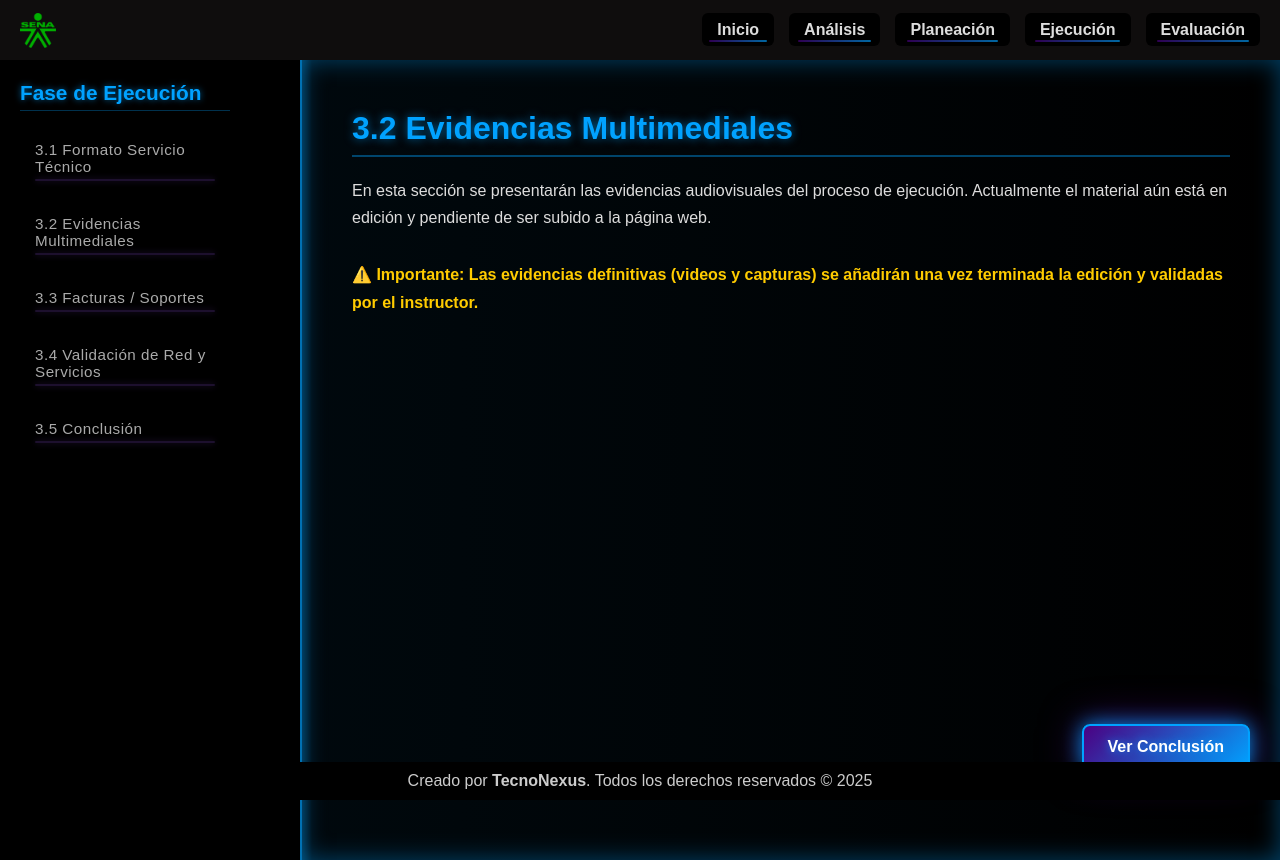
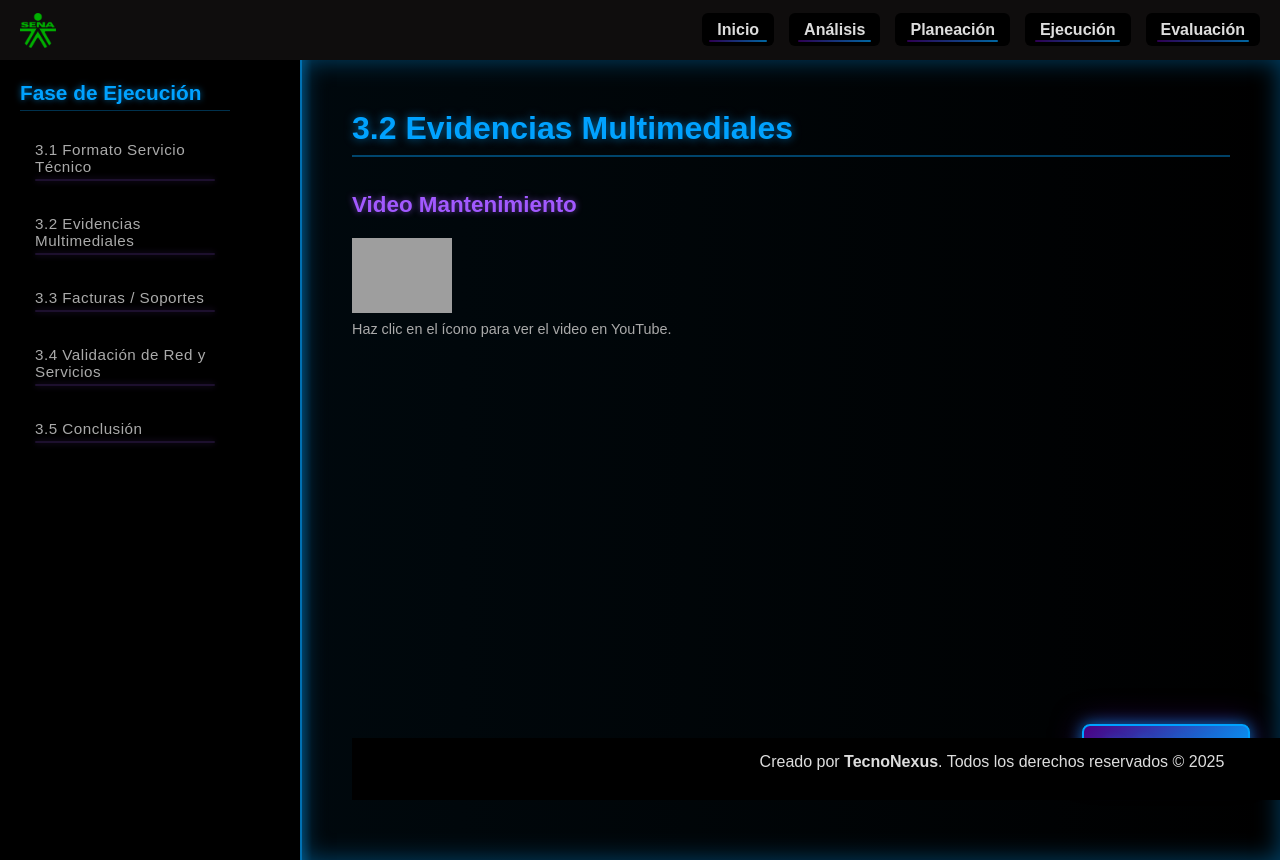
Before and after one commit to Chasosupreme/TecnoNexus, a plain HTML site: page ejecucion.html in a window 1280 px wide. Both pictures are taken after a click on the link "3.2 Evidencias Multimediales". Drawn offline with Linux system fonts and the light colour scheme; grey boxes are pictures that could not be loaded.

Commit message:
Update ejecucion.html

```diff
--- a/ejecucion.html
+++ b/ejecucion.html
@@ -53,23 +53,19 @@
 
 <div class="contenido" id="evidencias">
   <h2>3.2 Evidencias Multimediales</h2>
-  <p>
-    En esta sección se presentarán las evidencias audiovisuales del proceso de ejecución.
-    Actualmente el material aún está en edición y pendiente de ser subido a la página web.
-  </p>
-
-  <p style="margin-top: 30px; color: #ffcc00; font-weight: bold;">
-    ⚠️ Importante: Las evidencias definitivas (videos y capturas) se añadirán una vez terminada
-    la edición y validadas por el instructor.
-  </p>
-</div>
+<h3 style="margin-top: 35px;">Video Mantenimiento</h3>
+<a href="https://www.youtube.com/watch?v=OhNArrlDEDA" target="_blank">
+  <img src="https://upload.wikimedia.org/wikipedia/commons/7/75/YouTube_social_white_squircle_%282017%29.svg"
+       alt="Video Mantenimiento"
+       style="width: 100px; margin-top: 10px; cursor: pointer;">
+</a>
+<p style="font-size: 0.9rem; color: #aaa;">Haz clic en el ícono para ver el video en YouTube.</p>
 
 
 <div class="contenido" id="facturas">
   <h2>3.3 Facturas / Soportes</h2>
   <p>
     Aquí se incluyen los formatos y soportes de préstamo de equipos.
-    Actualmente los documentos están sin firmas y pendientes de validación.
   </p>
 
   <!-- Formato 1 -->
@@ -82,7 +78,6 @@
       style="border: none; border-radius: 10px; box-shadow: 0 0 10px rgba(162,89,255,0.4);">
     </iframe>
     <p style="color:#ffcc00; margin-top: 8px; font-weight:bold;">
-      ⚠️ Documento pendiente de firmas.
     </p>
   </div>
 
@@ -96,7 +91,7 @@
       style="border: none; border-radius: 10px; box-shadow: 0 0 10px rgba(162,89,255,0.4);">
     </iframe>
     <p style="color:#ffcc00; margin-top: 8px; font-weight:bold;">
-      ⚠️ Documento pendiente de firmas.
+
     </p>
   </div>
 </div>
@@ -106,8 +101,6 @@
   <h2>3.4 Validación de Red y Servicios</h2>
   <p>
     Capturas de pantalla con comandos ejecutados desde servidor y cliente.
-    (Estas imágenes están hechas en un equipo Windows 10 y no en un servidor;
-    falta subir las capturas reales. Estas son de prueba).
   </p>
 
   <div class="captura">
@@ -162,9 +155,6 @@
     </p>
   </div>
 
-  <p style="margin-top:20px; color:#ffcc00;">
-    Nota: sustituir imágenes de Windows 10 por capturas reales del servidor el día 19/9/2025 en la carpeta <code>capturas/</code>.
-  </p>
 </div>
 
 
```
